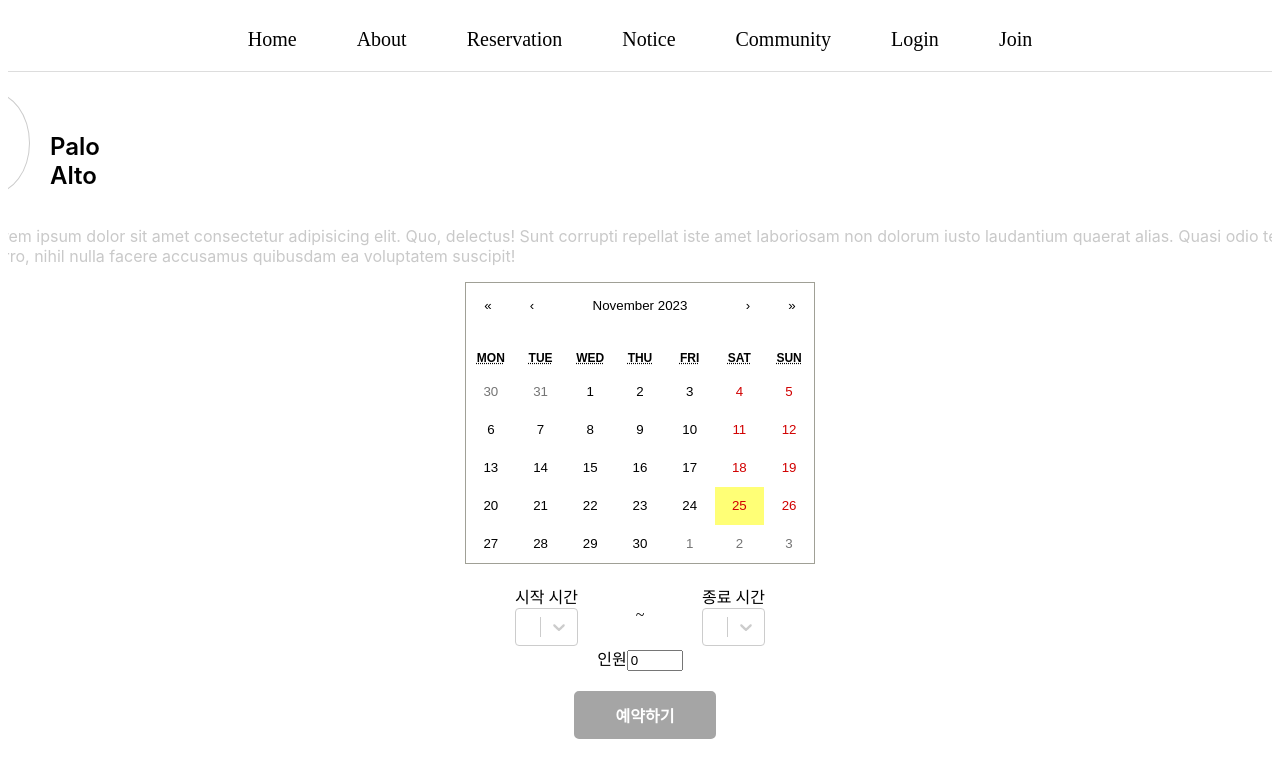
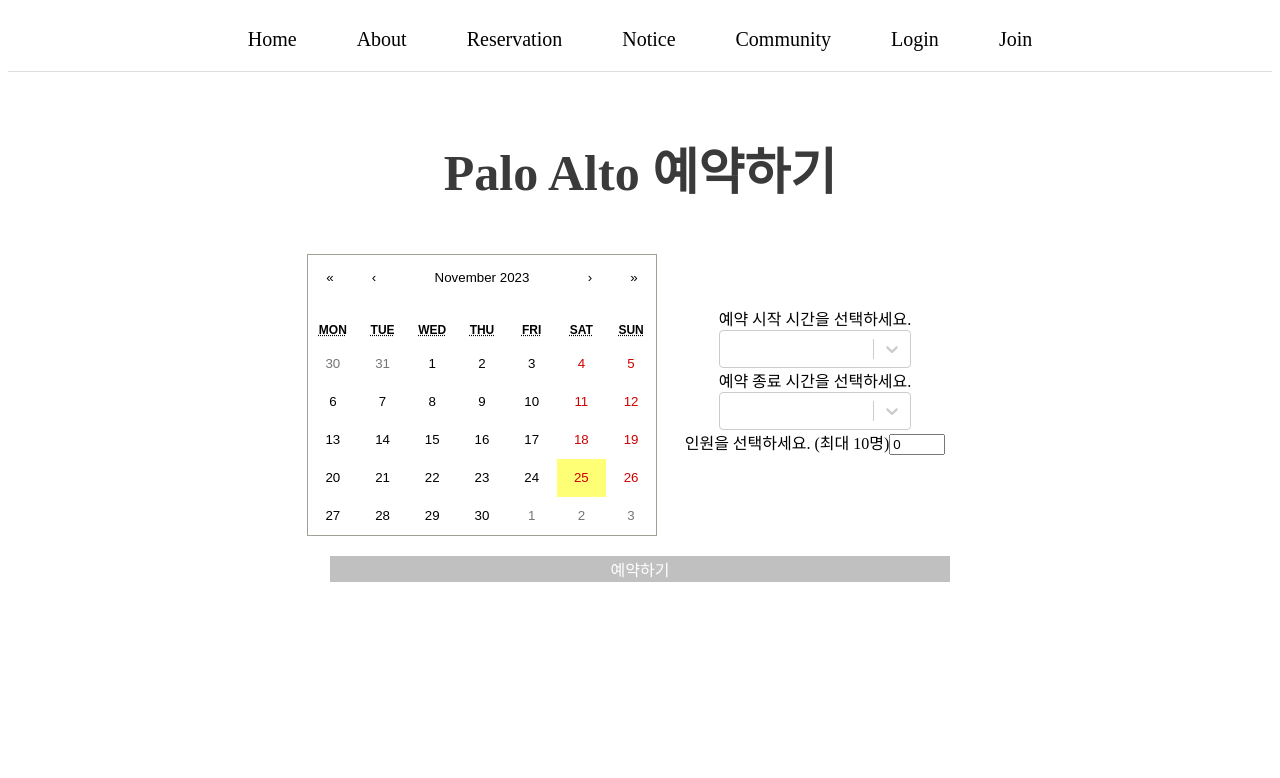
Before and after one commit to 2023-Team-Luna-Achieve/project, a React (Vite) app in the folder frontend/: page /Reservation in a window 1280 px wide. Shown: the top 778 px of the page. Built offline with nearby package versions, Linux system fonts and the light colour scheme; no server answers.

Commit message:
Feat: 예약페이지 퍼블리싱

```diff
--- a/frontend/src/pages/ReservationPage.tsx
+++ b/frontend/src/pages/ReservationPage.tsx
@@ -5,97 +5,59 @@
 import TimeSelect from '../components/TimeSelect';
 import axios from '../util/axiosConfig';
 
-const ReservationPageWrapper = styled.div`
+const ReservationPageWrapper = styled.div``;
+
+const ContentWrapper = styled.div`
   display: flex;
   align-items: center;
   justify-content: center;
-  min-height: 50vh;
-  overflow: hidden;
 `;
 
-const ContentWrapper = styled.div`
-  display: flex;
-  flex-direction: column;
-  align-items: center;
+const HeaderSection = styled.div``;
+
+const Title = styled.h1`
+  font-size: 50px;
+  font-weight: bold;
+  color: #3a3a3a;
   text-align: center;
+  margin-top: 60px;
+  margin-bottom: 0px;
 `;
 
-const HeaderSection = styled.div`
-  display: flex;
-  align-items: flex-start;
-  text-align: left;
-  margin-top: 10px;
+const CalendarSelectContainer = styled.div`
+  margin-top: 50px;
 `;
 
-const Title = styled.h1`
-  font-family: 'Inter';
-  font-style: normal;
-  font-weight: 600;
-  font-size: 24px;
-  line-height: 29px;
-  color: #000000;
-  margin-top: 40px;
-`;
+const MemberSelect = styled.div``;
 
-const LoremText = styled.p`
-  font-family: 'Inter';
-  font-style: normal;
-  font-weight: 400;
-  font-size: 16px;
-  line-height: 20px;
-  color: #c9c9c9;
-  margin-top: 10px;
-  margin-left: 30px;
-  text-align: left;
-`;
-
-const ProfileImage = styled.div`
-  width: 100px;
-  height: 100px;
-  background: #ffffff;
-  border: 1px solid #cccccc;
-  border-radius: 50%;
-  margin-right: 20px;
-`;
-
-const ProfileImageAndTitle = styled.div`
+const ButtonContainer = styled.div`
   display: flex;
-  align-items: flex-start;
-  margin-right: 1200px;
-  margin-top: 10px;
+  justify-content: center;
+  margin-top: 20px; /* 버튼과 상단 간격 조절 */
 `;
 
 const TimeSelectContainer = styled.div`
   display: flex;
+  flex-direction: column; /* 수직으로 정렬하도록 추가 */
   justify-content: space-between;
   align-items: center;
-  width: 250px;
+  width: 25%;
   margin-top: 20px;
 `;
 
 const Button = styled.button`
-  background-color: #a5a5a5;
-  border: 2px solid #a5a5a5;
-  padding: 10px 40px;
-  margin-left: 10px;
+  border: none;
+  background-color: #c0c0c0;
   color: #ffffff;
-  font-weight: 600;
   font-size: 16px;
-  margin-top: 20px;
-  cursor: pointer;
-  border-radius: 5px;
+  height: 26px;
+  width: 49%;
   transition:
     background-color 0.3s,
-    border-color 0.3s,
     color 0.3s;
-
   &:hover {
     background-color: #000000;
-    border-color: #000000;
   }
-`;
-const Separator = styled.span`
-  margin: 0 10px;
 `;
 
 const ReservationPage: React.FC = () => {
@@ -154,38 +116,30 @@
 
   return (
     <ReservationPageWrapper>
+      <HeaderSection>
+        <Title>Palo Alto 예약하기</Title>
+      </HeaderSection>
       <ContentWrapper>
-        <HeaderSection>
-          <ProfileImageAndTitle>
-            <ProfileImage />
-            <Title>Palo Alto</Title>
-          </ProfileImageAndTitle>
-        </HeaderSection>
-        <HeaderSection>
-          <LoremText>
-            Lorem ipsum dolor sit amet consectetur adipisicing elit. Quo, delectus! Sunt corrupti repellat iste amet
-            laboriosam non dolorum iusto laudantium quaerat alias. Quasi odio tenetur porro, nihil nulla facere
-            accusamus quibusdam ea voluptatem suscipit!
-          </LoremText>
-        </HeaderSection>
-        <div>
+        <CalendarSelectContainer>
           <Calendar
             onChange={handleDateChange}
             value={selectedDate}
             formatDay={(_, date) => (date instanceof Date ? date.getDate().toString() : '')}
           />
-        </div>
+        </CalendarSelectContainer>
         <TimeSelectContainer>
           <TimeSelect
             value={startTime}
             onChange={(selectedTime: string) => setStartTime(selectedTime)}
-            label="시작 시간"
+            label="예약 시작 시간을 선택하세요."
           />
-          <Separator>~</Separator>
-          <TimeSelect value={endTime} onChange={(selectedTime: string) => setEndTime(selectedTime)} label="종료 시간" />
-        </TimeSelectContainer>
-        <div>
-          <label>인원</label>
+          <TimeSelect
+            value={endTime}
+            onChange={(selectedTime: string) => setEndTime(selectedTime)}
+            label="예약 종료 시간을 선택하세요."
+          />
+          <MemberSelect>
+            <label>인원을 선택하세요. (최대 10명)</label>
             <input
               type="number"
               value={members}
@@ -193,9 +147,12 @@
               min={1}
               max={10}
             />
-        </div>
+          </MemberSelect>
+        </TimeSelectContainer>
+      </ContentWrapper>
+      <ButtonContainer>
         <Button onClick={handleReservation}>예약하기</Button>
-      </ContentWrapper>
+      </ButtonContainer>
     </ReservationPageWrapper>
   );
 };
```
Also changed, not shown: 1 other file (tests, documents, lock files or other folders). Lines whose indentation alone changed are shown as unchanged.
